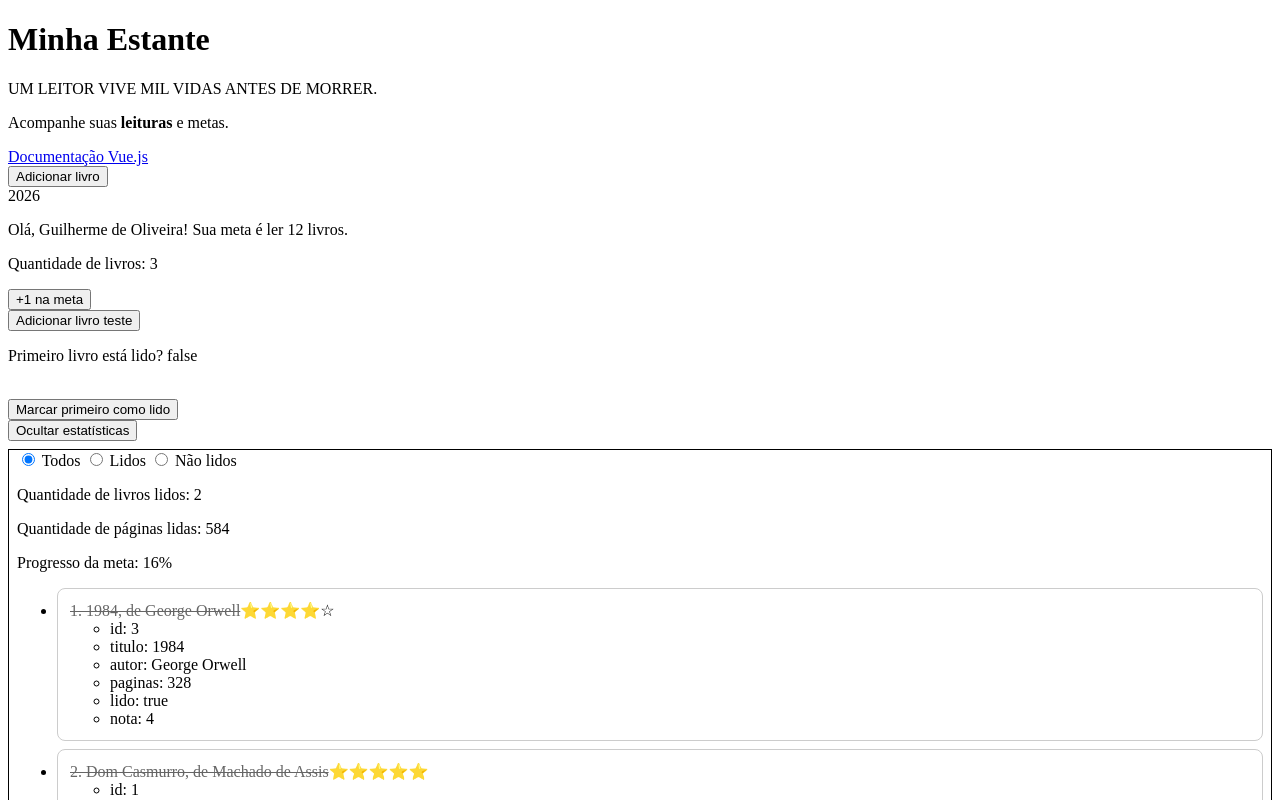
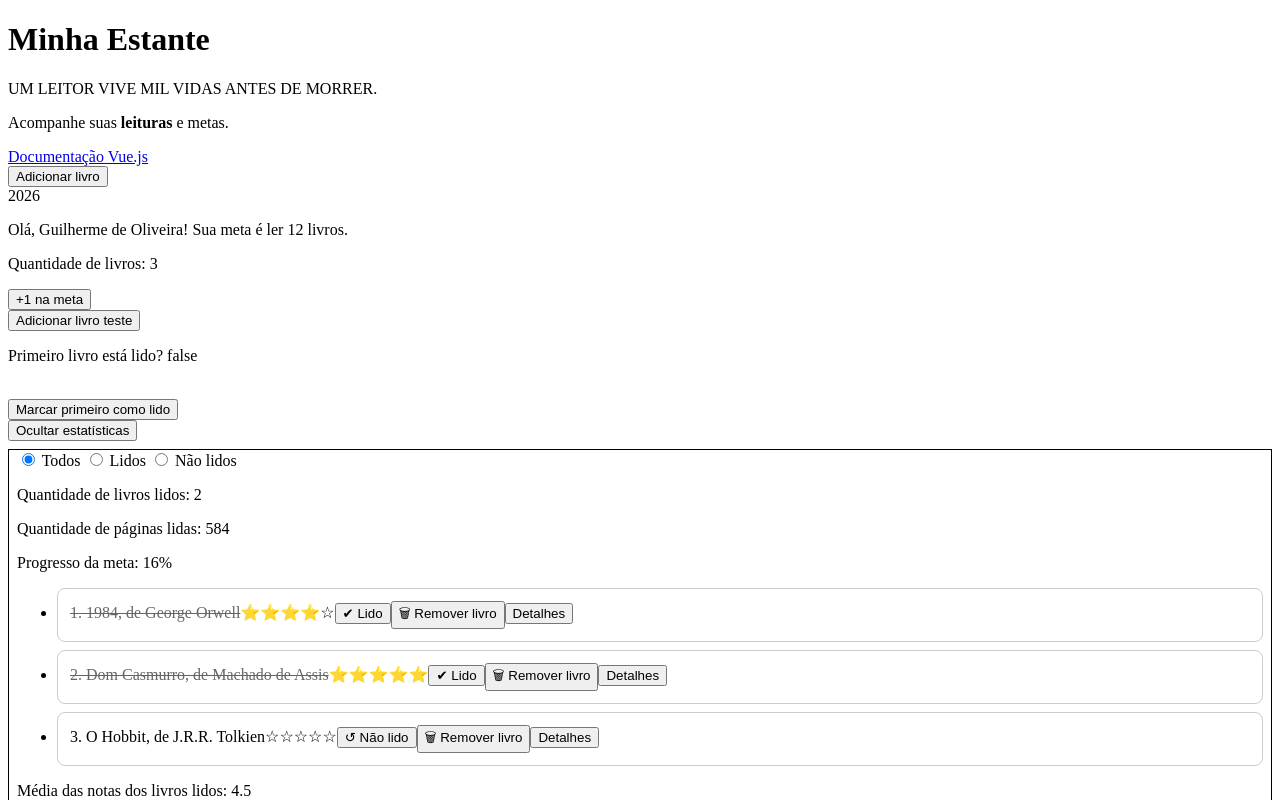
Before and after one commit to gdodev/minha-estante-vue-js, a Vue app: page / in a window 1280 px wide. Shown: the top 800 px of the page. Built offline with nearby package versions, Linux system fonts and the light colour scheme.

Commit message:
feat: Conclui a etapa 8 do exercício

```diff
--- a/src/App.vue
+++ b/src/App.vue
@@ -128,6 +128,52 @@ const livrosFiltrados = computed(() => {
   if (filtro.value === "nao-lidos") return lista.filter((livro) => !livro.lido);
   return lista; // 'todos'
 });
+
+function alternarLido(livro) {
+  livro.lido = !livro.lido;
+}
+
+function removerLivro(idLivro) {
+  const index = livros.value.findIndex((livro) => livro.id === idLivro);
+  // console.log(`[removerLivro] index: ${index}`);
+  if (index !== -1) {
+    let text = "Tem certeza que deseja remover o livro?";
+    if (confirm(text) == true) {
+      livros.value.splice(index, 1);
+    }
+  }
+}
+const idsLivrosDetalhes = ref([]);
+
+function avaliarLivro(idLivro, nota) {
+  const index = livros.value.findIndex((livro) => livro.id === idLivro);
+  if (index !== -1) {
+    livros.value[index].nota = nota;
+  }
+}
+
+function alternarDetalhes(idLivro) {
+  const index = idsLivrosDetalhes.value.indexOf(idLivro);
+  if (index >= 0) {
+    idsLivrosDetalhes.value.splice(index, 1);
+  } else {
+    idsLivrosDetalhes.value.push(idLivro);
+  }
+}
+
+function identificarCliqueLinha(livro) {
+  console.log("[identificarCliqueLinha] clicou no livro", livro.titulo);
+}
+
+function logEvento(mensagem, evento) {
+  console.log(
+    `[logEvento] mensagem: "${mensagem}", evento.target.tagName: ${evento.target.tagName}`,
+  );
+}
+
+function ocultarTodosDetalhes() {
+  idsLivrosDetalhes.value.splice(0);
+}
 </script>
 
 <template>
@@ -156,6 +202,8 @@ const livrosFiltrados = computed(() => {
   <div
     v-show="mostrarEstatisticas"
     style="padding: 0px 8px; border: 1px solid black; margin-top: 8px"
+    tabindex="0"
+    @keyup.esc="ocultarTodosDetalhes"
   >
     <label> <input type="radio" value="todos" v-model="filtro" /> Todos </label>
     <label> <input type="radio" value="lidos" v-model="filtro" /> Lidos </label>
@@ -168,7 +216,7 @@ const livrosFiltrados = computed(() => {
       Progresso da meta: {{ progressoMeta }}%
     </p>
     <!-- <p>Livros ordenados por nome: {{ livrosOrdenados.map((livro) => livro.titulo).join() }}</p> -->
-    <p style="color: red" v-if="livrosFiltrados.length === 0">
+    <p v-if="livrosFiltrados.length === 0" style="color: red">
       Nenhum livro neste filtro
     </p>
     <ul v-else>
@@ -176,13 +224,32 @@ const livrosFiltrados = computed(() => {
         v-for="(livro, index) in livrosFiltrados"
         :key="livro.id"
         class="card"
+        @click="identificarCliqueLinha(livro)"
       >
         <span :class="{ 'livro-lido': livro.lido }">
           {{ index + 1 }}. {{ livro.titulo }}, de {{ livro.autor }}
         </span>
-        <span v-for="n in 5" :key="n">{{ n <= livro.nota ? "⭐" : "☆" }}</span>
+        <!-- O modificador stop serve
+         para o evento de clique não
+         subir para o li e disparar a
+         função identificarCliqueLinha -->
+        <span v-for="n in 5" :key="n" @click.stop="avaliarLivro(livro.id, n)">{{
+          n <= livro.nota ? "⭐" : "☆"
+        }}</span>
+        <button @click.stop="alternarLido(livro)">
+          {{ livro.lido ? "✔ Lido" : "↺ Não lido" }}
+        </button>
+        <button @click.stop="removerLivro(livro.id)">🗑 Remover livro</button>
+        <button
+          @click.stop="
+            alternarDetalhes(livro.id);
+            logEvento('detalhes', $event);
+          "
+        >
+          Detalhes
+        </button>
 
-        <ul>
+        <ul v-if="idsLivrosDetalhes.includes(livro.id)">
           <li v-for="(valor, chave) in livro" :key="chave">
             {{ chave }}: {{ valor }}
           </li>
```
